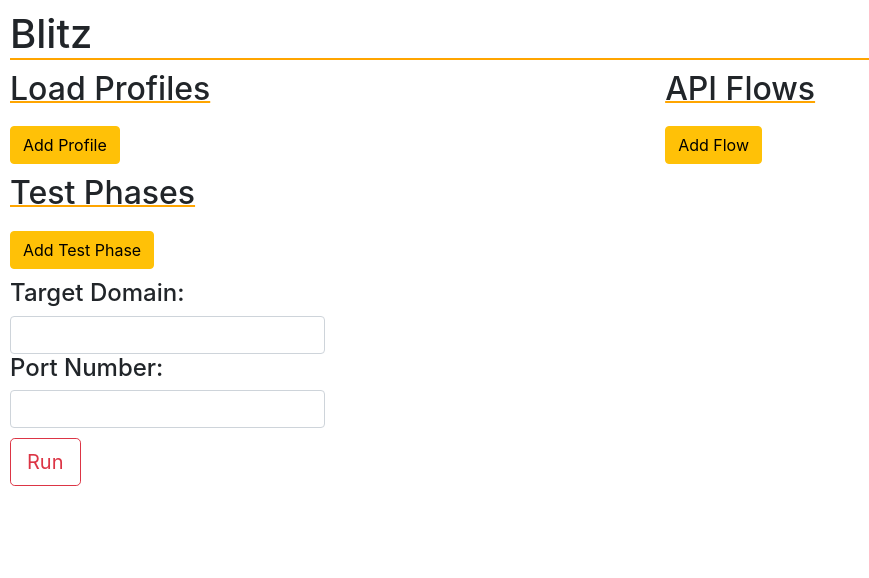
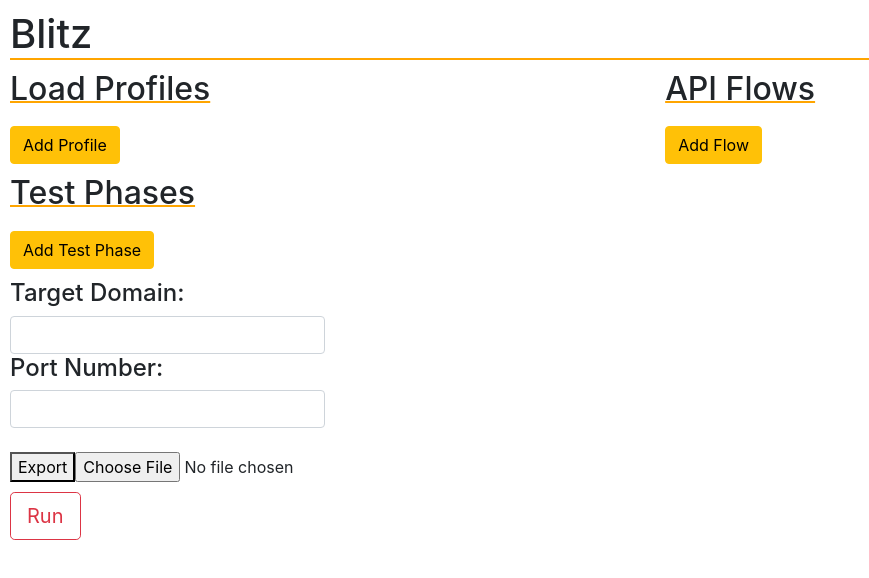
Before and after one commit to AdarshPala/blitz, a React (Create React App) app in the folder client/: page / in a window 1280 px wide. Shown: the top 578 px of the page, without its empty margins (0-869 px from the left). Built offline with nearby package versions, Linux system fonts and the light colour scheme.

Commit message:
Implement import/export functionality

```diff
--- a/client/src/components/ConfigPage.tsx
+++ b/client/src/components/ConfigPage.tsx
@@ -2,6 +2,7 @@ import { useState } from 'react';
 import qs from 'qs';
 import superagent, { Response } from 'superagent';
 import { ChartData, Line } from 'react-chartjs-2';
+import fileDownload from 'js-file-download';
 import { TestConfig, BlitzResponseBody, LoadProfile, ApiRequest } from '../types';
 import { FORMAT, COLOURS, OPTIONS } from '../ChartFormat';
 import LoadProfileList from './LoadProfileList';
@@ -55,6 +56,7 @@ function ConfigPage() {
   const [ testPhases, setTestPhases ] = useState<number[][]>([]);
   const [ domain, setDomain ] = useState<string>('');
   const [ port, setPort ] = useState<number | null>(null);
+  const [ importedConfig, setImportedConfig ] = useState<TestConfig | null>(null);
 
   const addProfile = () => {
     const newLoadProfile: LoadProfile = {
@@ -81,7 +83,7 @@ function ConfigPage() {
     setTestPhases(currTestPhases => [...currTestPhases, newTestPhase]);
   };
 
-  const handleDomainChange =  (event: React.ChangeEvent<HTMLInputElement>) => {
+  const handleDomainChange = (event: React.ChangeEvent<HTMLInputElement>) => {
     const input = event.target.value;
     if (!input) {
       return;
@@ -90,7 +92,7 @@ function ConfigPage() {
     return setDomain(input);
   };
 
-  const handlePortChange =  (event: React.ChangeEvent<HTMLInputElement>) => {
+  const handlePortChange = (event: React.ChangeEvent<HTMLInputElement>) => {
     const input = event.target.value;
     if (!input || isNaN(+input)) {
       return;
@@ -99,7 +101,31 @@ function ConfigPage() {
     return setPort(+input);
   };
 
+  const handleExport = () => {
+    return fileDownload(JSON.stringify(constructTestConfig()), 'blitzConfig.json');
+  };
+
+  const handleImport = (event: React.ChangeEvent<HTMLInputElement>) => {
+    const file = event.target.files ? event.target.files[0] : null;
+    const reader = new FileReader();
+
+    reader.onload = function(event) {
+      if (event.target) {
+        const data = event.target.result || '';
+        setImportedConfig(JSON.parse(data as string));
+      } else {
+        console.log('Error: no file');
+      }
+    };
+
+    reader.readAsText(file || new Blob());
+  };
+
   const constructTestConfig = () => {
+    if (importedConfig) {
+      return importedConfig;
+    }
+
     const config: TestConfig = {
       testPhases: [],
       // domain: 'http://localhost',
@@ -181,6 +207,11 @@ function ConfigPage() {
         <h4>Port Number:</h4>
         <input className="form-control target-input" type="text" onChange={handlePortChange} />
       </div>
+      <div>
+        <br></br>
+        <button className="" onClick={handleExport}>Export</button>
+        <input type="file" onChange={handleImport}/>
+      </div>
       <button className="btn btn-outline-danger btn-lg add-btn" onClick={startPerfTest}>Run</button>
     </div>
   );
--- a/package.json
+++ b/package.json
@@ -31,6 +31,7 @@
     "cors": "^2.8.5",
     "express": "^4.17.1",
     "http-status": "^1.5.0",
+    "js-file-download": "^0.4.12",
     "qs": "^6.9.6",
     "superagent": "^6.1.0"
   }
```
Also changed, not shown: 1 other file (tests, documents, lock files or other folders).
